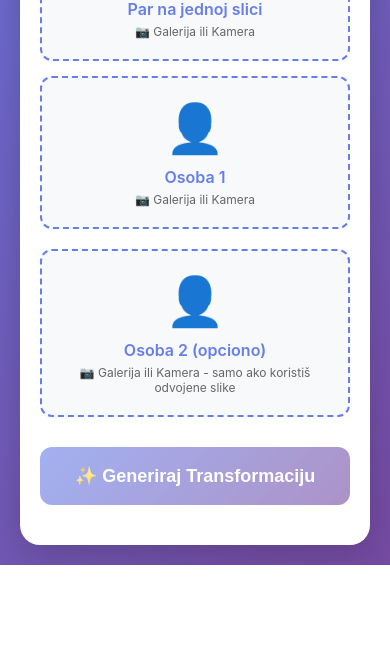
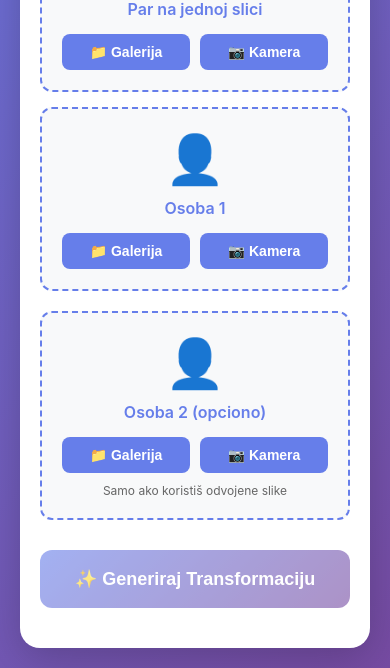
Before and after one commit to bakatraka555/lovestories, a website: page order.html in a window 390 px wide. Shown: the part 604-1272 px from the top of the page. Before the commit the page ends 1169 px from the top, so only its background shows below. Drawn offline with Linux system fonts and the light colour scheme.

Commit message:
Add explicit buttons for gallery and camera selection on mobile

```diff
--- a/order.html
+++ b/order.html
@@ -117,6 +117,37 @@
         .upload-hint {
             font-size: 12px;
             color: #666;
+        }
+
+        .upload-buttons {
+            display: flex;
+            gap: 10px;
+            justify-content: center;
+            margin-top: 15px;
+        }
+
+        .upload-btn {
+            background: #667eea;
+            color: white;
+            border: none;
+            padding: 10px 20px;
+            border-radius: 8px;
+            cursor: pointer;
+            font-weight: 600;
+            font-size: 14px;
+            transition: all 0.3s;
+            flex: 1;
+            max-width: 150px;
+        }
+
+        .upload-btn:hover {
+            background: #764ba2;
+            transform: translateY(-2px);
+            box-shadow: 0 4px 8px rgba(0, 0, 0, 0.2);
+        }
+
+        .upload-btn:active {
+            transform: translateY(0);
         }
 
         .preview-section {
@@ -298,30 +329,34 @@
 
             <div class="upload-options">
                 <div class="upload-option">
-                    <input type="file" id="coupleImage" accept="image/*" />
-                    <label for="coupleImage">
+                    <input type="file" id="coupleImage" accept="image/*" style="display: none;" />
                     <div class="upload-icon">👫</div>
                     <div class="upload-text">Par na jednoj slici</div>
-                        <div class="upload-hint">📷 Galerija ili Kamera</div>
-                    </label>
+                    <div class="upload-buttons">
+                        <button type="button" class="upload-btn" onclick="triggerFileInput('coupleImage', false)">📁 Galerija</button>
+                        <button type="button" class="upload-btn" onclick="triggerFileInput('coupleImage', true)">📷 Kamera</button>
+                    </div>
                 </div>
                 <div class="upload-option">
-                    <input type="file" id="person1Image" accept="image/*" />
-                    <label for="person1Image">
+                    <input type="file" id="person1Image" accept="image/*" style="display: none;" />
                     <div class="upload-icon">👤</div>
                     <div class="upload-text">Osoba 1</div>
-                        <div class="upload-hint">📷 Galerija ili Kamera</div>
-                    </label>
+                    <div class="upload-buttons">
+                        <button type="button" class="upload-btn" onclick="triggerFileInput('person1Image', false)">📁 Galerija</button>
+                        <button type="button" class="upload-btn" onclick="triggerFileInput('person1Image', true)">📷 Kamera</button>
+                    </div>
                 </div>
             </div>
             <div class="upload-options">
                 <div class="upload-option" style="grid-column: 1 / -1;">
-                    <input type="file" id="person2Image" accept="image/*" />
-                    <label for="person2Image">
+                    <input type="file" id="person2Image" accept="image/*" style="display: none;" />
                     <div class="upload-icon">👤</div>
                     <div class="upload-text">Osoba 2 (opciono)</div>
-                        <div class="upload-hint">📷 Galerija ili Kamera - samo ako koristiš odvojene slike</div>
-                    </label>
+                    <div class="upload-buttons">
+                        <button type="button" class="upload-btn" onclick="triggerFileInput('person2Image', false)">📁 Galerija</button>
+                        <button type="button" class="upload-btn" onclick="triggerFileInput('person2Image', true)">📷 Kamera</button>
+                    </div>
+                    <div class="upload-hint" style="margin-top: 10px; font-size: 12px; color: #666;">Samo ako koristiš odvojene slike</div>
                 </div>
             </div>
 
@@ -386,6 +421,17 @@
                     <p>Molimo osvježite stranicu</p>
                 `;
             }
+        }
+
+        // Function to trigger file input with or without capture
+        function triggerFileInput(inputId, useCamera) {
+            const input = document.getElementById(inputId);
+            if (useCamera) {
+                input.setAttribute('capture', 'environment');
+            } else {
+                input.removeAttribute('capture');
+            }
+            input.click();
         }
 
         // File upload handlers
```
Lines whose indentation alone changed are shown as unchanged.
